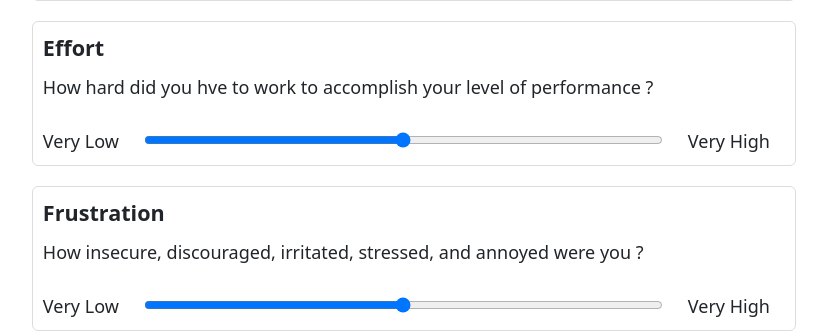
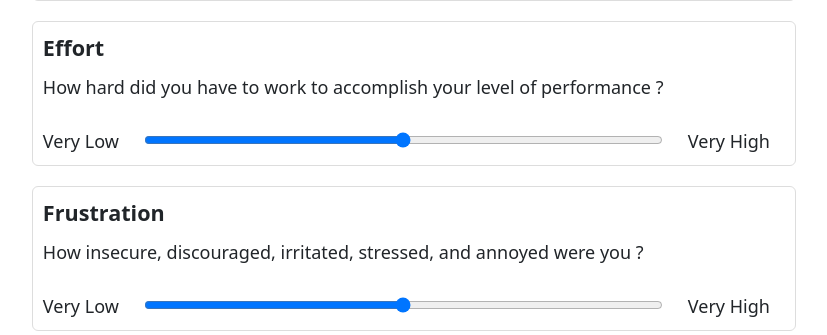
Before and after one commit to arayabrain/multiagent-bmi-webui-collab, a FastAPI app: page /nasa-tlx-survey in a window 1280 px wide. Shown: the part 564-899 px from the top of the page, without its empty margins (226-1053 px from the left). Run offline with FastAPI, Linux system fonts and the light colour scheme; the visitor is signed in with stand-in values (Sample User, id 1); parts of the project's set-up code (start-up, migrations or seed data) failed here and were passed over.

Commit message:
Fixed typo of the effort legend in NASA TLX Survey

```diff
--- a/app/templates/nasa-tlx-survey.html
+++ b/app/templates/nasa-tlx-survey.html
@@ -106,7 +106,7 @@
       'effortOptions': {
         "inputID": "effort",
         "legend": "Effort",
-        "description": "How hard did you hve to work to accomplish your level of performance ?",
+        "description": "How hard did you have to work to accomplish your level of performance ?",
         "low-label": "Very Low",
         "high-label": "Very High"
 
```
